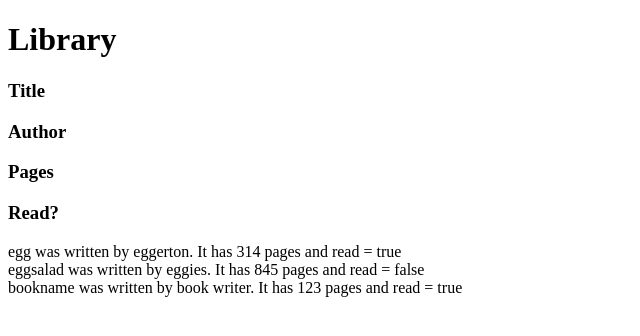
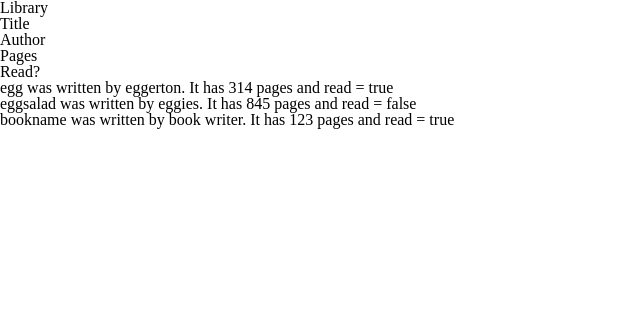
Before and after one commit to LucasDev96/simple-book-objects, a plain HTML site: page index.html in a window 1280 px wide. Shown: the whole page, without its empty margins (0-640 px from the left). Drawn offline with Linux system fonts and the light colour scheme.

Commit message:
Added links to the stylesheets.

```diff
--- a/index.html
+++ b/index.html
@@ -3,6 +3,8 @@
 <head>
     <meta charset="UTF-8">
     <title>Books</title>
+    <link rel="stylesheet" href="css/reset.css">
+    <link rel="stylesheet" href="css/styles.css">
 </head>
 <body>
     <header>
```
